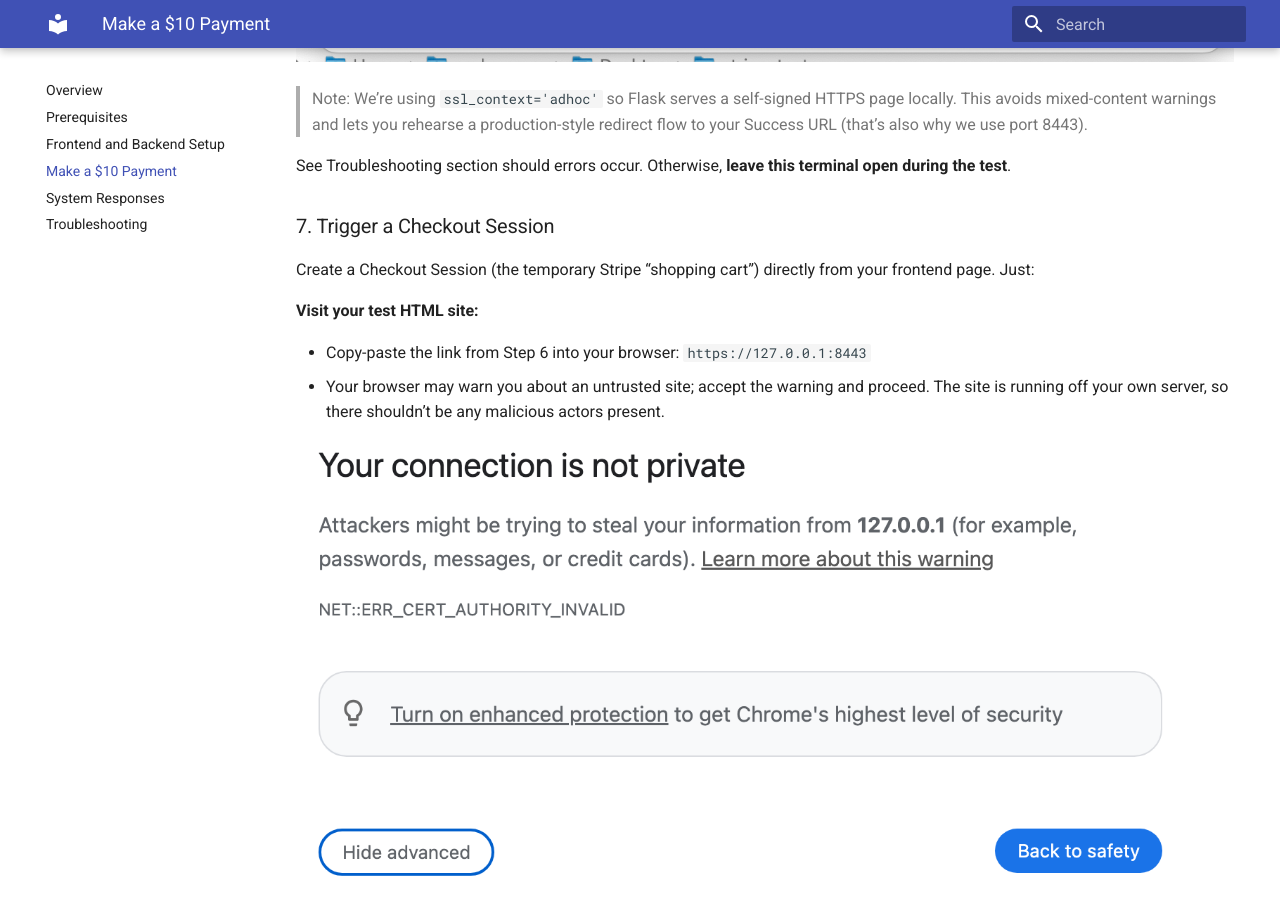
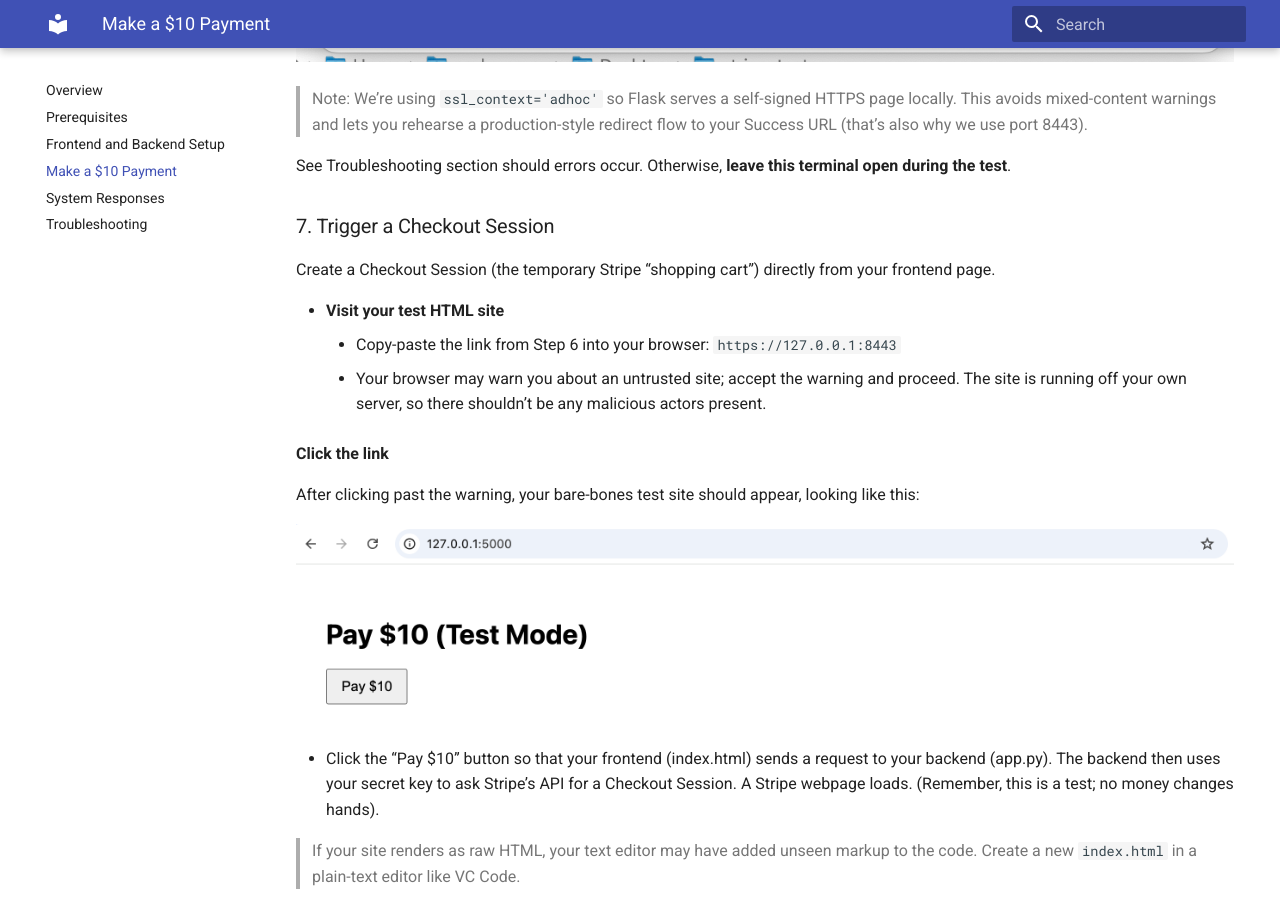
Before and after one commit to codymauro/stripe-payment-guide, an MkDocs documentation site: the page built from docs/integration.md, in a window 1280 px wide and 900 px high, scrolled down 1202 px. Built offline with MkDocs 1.6.1 and Material for MkDocs 9.7.7, drawn with Linux system fonts in a browser that asks for light colours.

Commit message:
Update integration.md

```diff
--- a/docs/integration.md
+++ b/docs/integration.md
@@ -26,14 +26,11 @@ Terminal will also show you:
 
 See Troubleshooting section should errors occur. Otherwise, **leave this terminal open during the test**.
 ### 7. Trigger a Checkout Session
-Create a Checkout Session (the temporary Stripe “shopping cart”) directly from your frontend page. Just:
+Create a Checkout Session (the temporary Stripe “shopping cart”) directly from your frontend page.
 
-**Visit your test HTML site:**
-
-- Copy-paste the link from Step 6 into your browser: `https://127.0.0.1:8443`
-- Your browser may warn you about an untrusted site; accept the warning and proceed. The site is running off your own server, so there shouldn’t be any malicious actors present.
-
-![Browsers may redirect to this private connection warning if you’re using https](images/private-connection-warning.png)
+- **Visit your test HTML site**
+	- Copy-paste the link from Step 6 into your browser: `https://127.0.0.1:8443`
+	- Your browser may warn you about an untrusted site; accept the warning and proceed. The site is running off your own server, so there shouldn’t be any malicious actors present.
 
 **Click the link**
 
```
